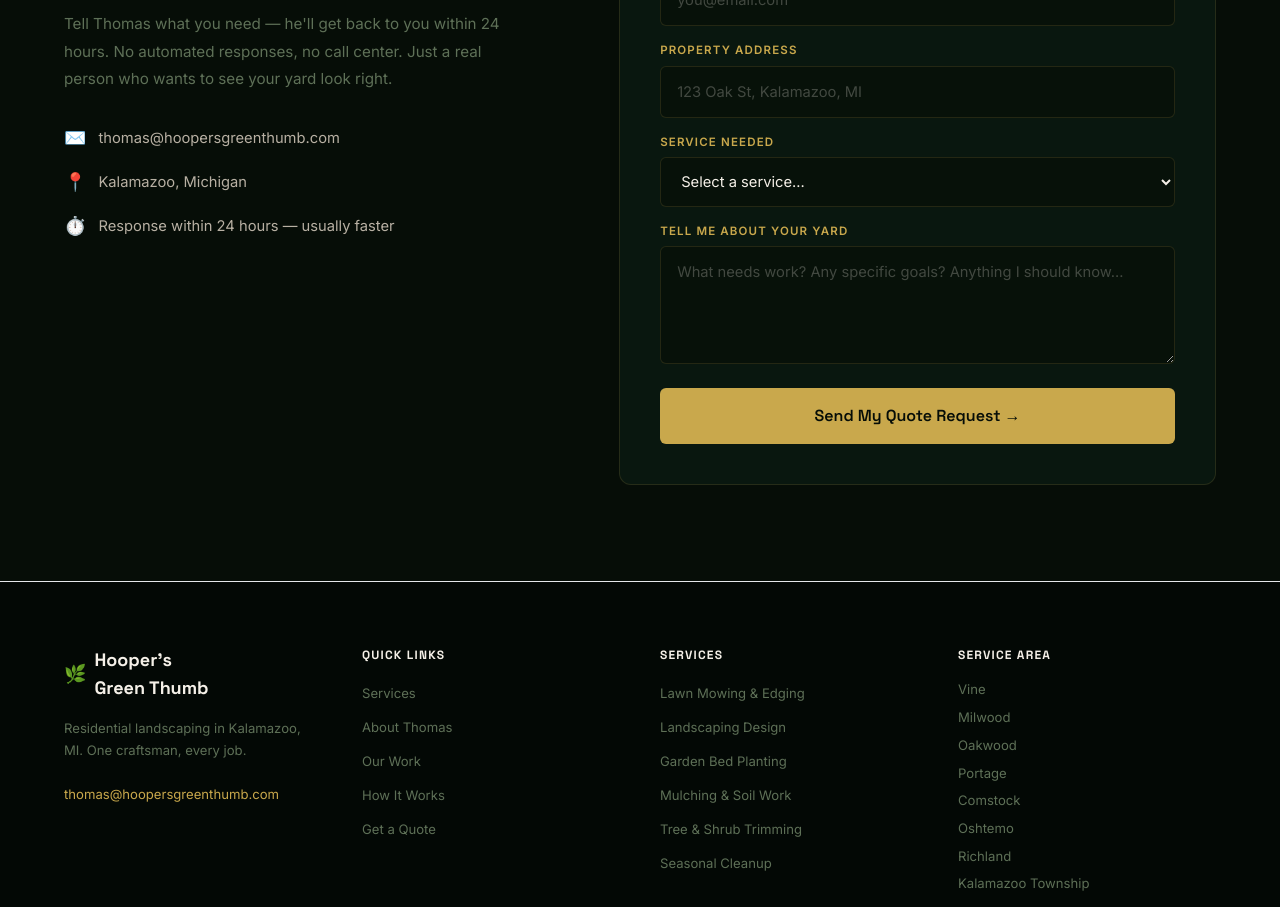
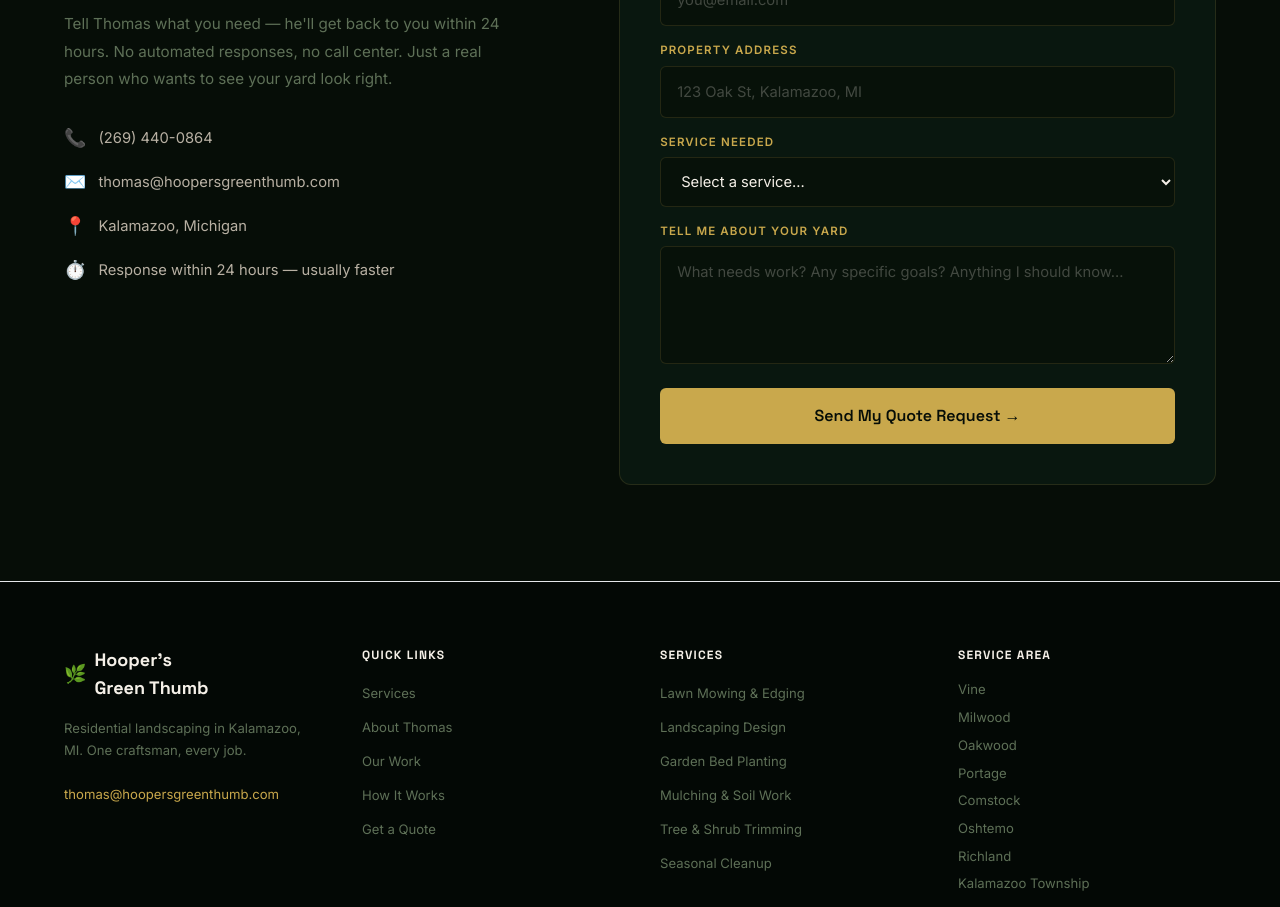
Before and after one commit to Phazzie/hoopersgreenthumb, a Next.js app: page / in a window 1280 px wide. Shown: the part 11000-11907 px from the top of the page. Built offline with nearby package versions, Linux system fonts and the light colour scheme.

Commit message:
feat: add phone number (269) 440-0864 site-wide
Added to TrustBar and ContactSection. Now appears in nav,
mobile sticky bar, trust strip, and contact section.

```diff
--- a/components/ContactSection.tsx
+++ b/components/ContactSection.tsx
@@ -49,6 +49,7 @@
           </p>
           <div className="flex flex-col gap-4">
             {[
+              { icon: '📞', label: <a href="tel:2694400864" className="text-cream-muted hover:text-gold transition-colors no-underline">(269) 440-0864</a> },
               { icon: '✉️', label: <a href="mailto:thomas@hoopersgreenthumb.com" className="text-cream-muted hover:text-gold transition-colors no-underline">thomas@hoopersgreenthumb.com</a> },
               { icon: '📍', label: 'Kalamazoo, Michigan' },
               { icon: '⏱️', label: 'Response within 24 hours — usually faster' },
```
